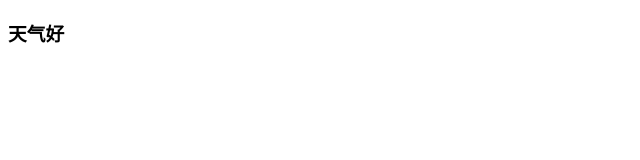
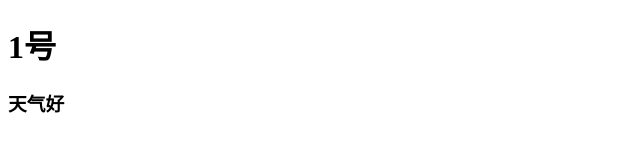
Before and after one commit to 1-aq/08a-admin, a plain HTML site: page index.html in a window 1280 px wide. Shown: the whole page, without its empty margins (0-640 px from the left). Drawn offline with Linux system fonts and the light colour scheme.

Commit message:
Update index.html

```diff
--- a/index.html
+++ b/index.html
@@ -7,6 +7,7 @@
     <title>Document</title>
 </head>
 <body>
+    <h1>1号</h1>
     <h3>天气好</h3>
 </body>
 </html>
```
